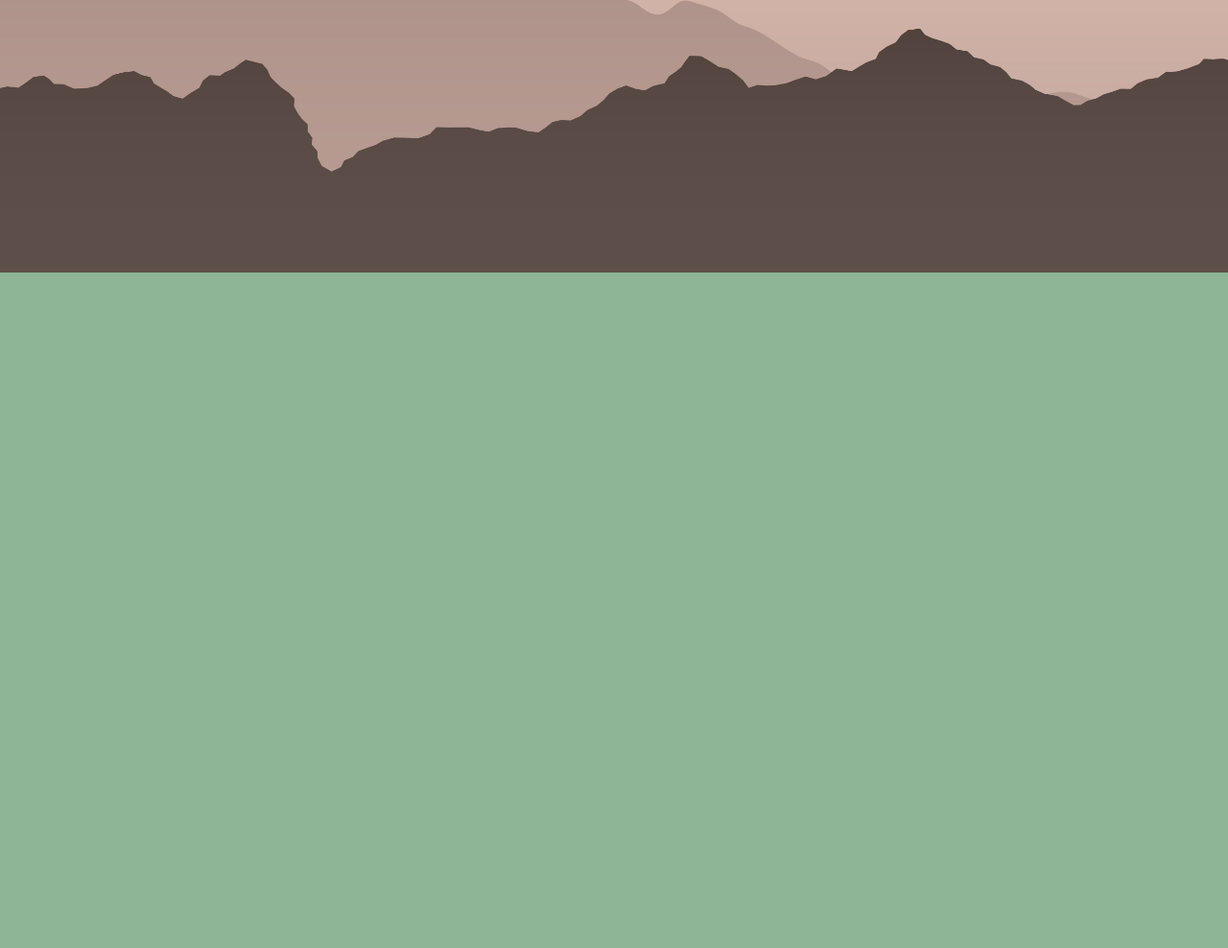
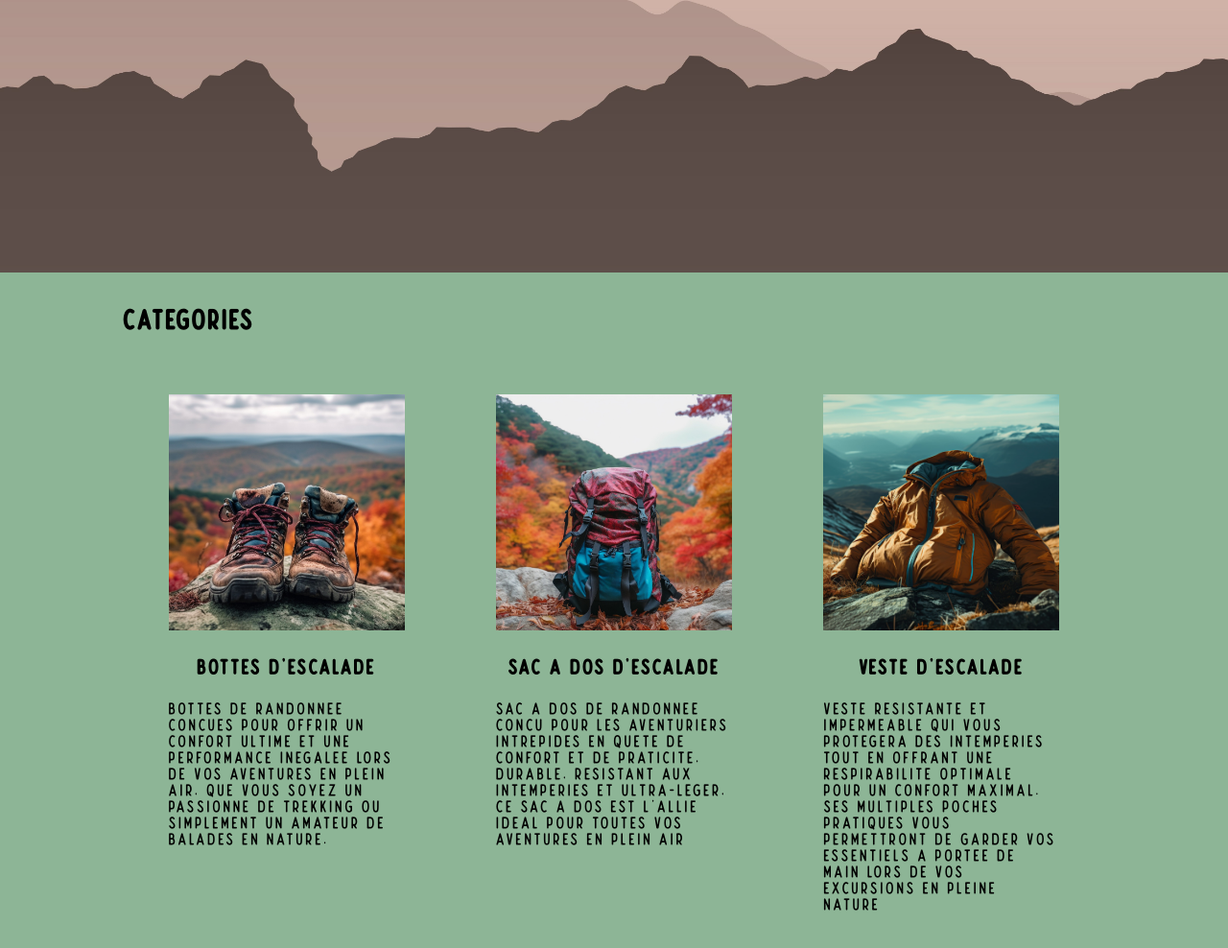
Before and after one commit to PommeDeuxTerre/Outdoor-Gear-Essentials-Site, a plain HTML site: page index.html in a window 1280 px wide. Shown: the part 436-1424 px from the top of the page at 96% size. Before the commit the page ends 800 px from the top, so only its background shows below. Drawn offline with Linux system fonts and the light colour scheme.

Commit message:
start categories

```diff
--- a/css/style.css
+++ b/css/style.css
@@ -18,6 +18,8 @@
 body {
   background-color: var(--dark-green);
   margin: 0;
+  font-family: nature-spirit;
+  letter-spacing: 0.2em;
 }
 
 h1 {
@@ -28,7 +30,6 @@ h1 {
 /* landing page */
 #landing-page{
   position: relative;
-  height: 100vh;
 }
 #landing-page h1 {
   position: absolute;
@@ -39,9 +40,6 @@ h1 {
   z-index: 1;
 }
 #main-img {
-  position: absolute;
-  top: 0;
-  left: 0;
   max-width: 100%;
   min-width: 100%;
   width: 100%;
@@ -58,3 +56,46 @@ h1 {
     top: 60vw;
   }
 }
+
+/* Categories */
+section#categories {
+  width: 80%;
+  margin: auto;
+  margin-top: 2em;
+}
+section#categories > div {
+  display: flex;
+  flex-direction: row;
+  justify-content: space-around;
+}
+section#categories .category {
+  width: 30%;
+}
+section#categories h2 {
+  font-size: 2em;
+  margin-bottom: 2em;
+}
+section#categories h3 {
+  font-size: 1.5em;
+  text-align: center;
+}
+section#categories p {
+  font-size: 1.2em;
+  width: 80%;
+  margin-left: 10%;
+}
+section#categories img {
+  width: 80%;
+  margin-left: 10%;
+}
+
+@media screen and (max-width: 900px) {
+  section#categories > div {
+    flex-direction: column;
+    align-items: center;
+  }
+  section#categories .category {
+    width: 100%;
+    margin-bottom: 4em;
+  }
+}
--- a/index.html
+++ b/index.html
@@ -9,8 +9,29 @@
   </head>
   <body>
     <div id="landing-page">
+      <h1>Outdoor Gear Essentials</h1>
       <img src="./img/backroung-image-nature-desktop.jpg" id="main-img">
-      <h1>Outdoor Gear Essentials</h1>
     </div>
+    <section id="categories">
+      <h2>Catégories</h2>
+      <div>
+        <div class="category">
+          <img src="./img/category-boot.jpg" alt="">
+          <h3>Bottes d'éscalade</h3>
+          <p>bottes de randonnée conçues pour offrir un confort ultime et une performance inégalée lors de vos aventures en plein air, que vous soyez un passionné de trekking ou simplement un amateur de balades en nature.</p>
+        </div>
+        <div class="category">
+          <img src="./img/category-backpacker.jpg" alt="">
+          <h3>Sac à dos d'éscalade</h3>
+          <p>sac à dos de randonnée conçu pour les aventuriers intrépides en quête de confort et de praticité, Durable, résistant aux intempéries et ultra-léger, ce sac à dos est l'allié idéal pour toutes vos aventures en plein air</p>
+        </div>
+        <div class="category">
+          <img src="./img/category-jacket.jpg" alt="">
+          <h3>Veste d'éscalade</h3>
+          <p>veste résistante et imperméable qui vous protégera des intempéries tout en offrant une respirabilité optimale pour un confort maximal. Ses multiples poches pratiques vous permettront de garder vos essentiels à portée de main lors de vos excursions en pleine nature</p>
+        </div>
+      </div>
+    </section>
+    <br><br><br><br><br><br><br><br><br><br><br><br><br><br><br><br><br><br><br><br><br><br><br><br><br><br><br><br><br><br>
   </body>
 </html>
```
Also changed, not shown: img/.comments/logo-outdoor-gear-essentials-nobg.png.xml (deleted), img/category-backpacker.jpg (added), img/category-boot.jpg (added), img/category-jacket.jpg (added).
